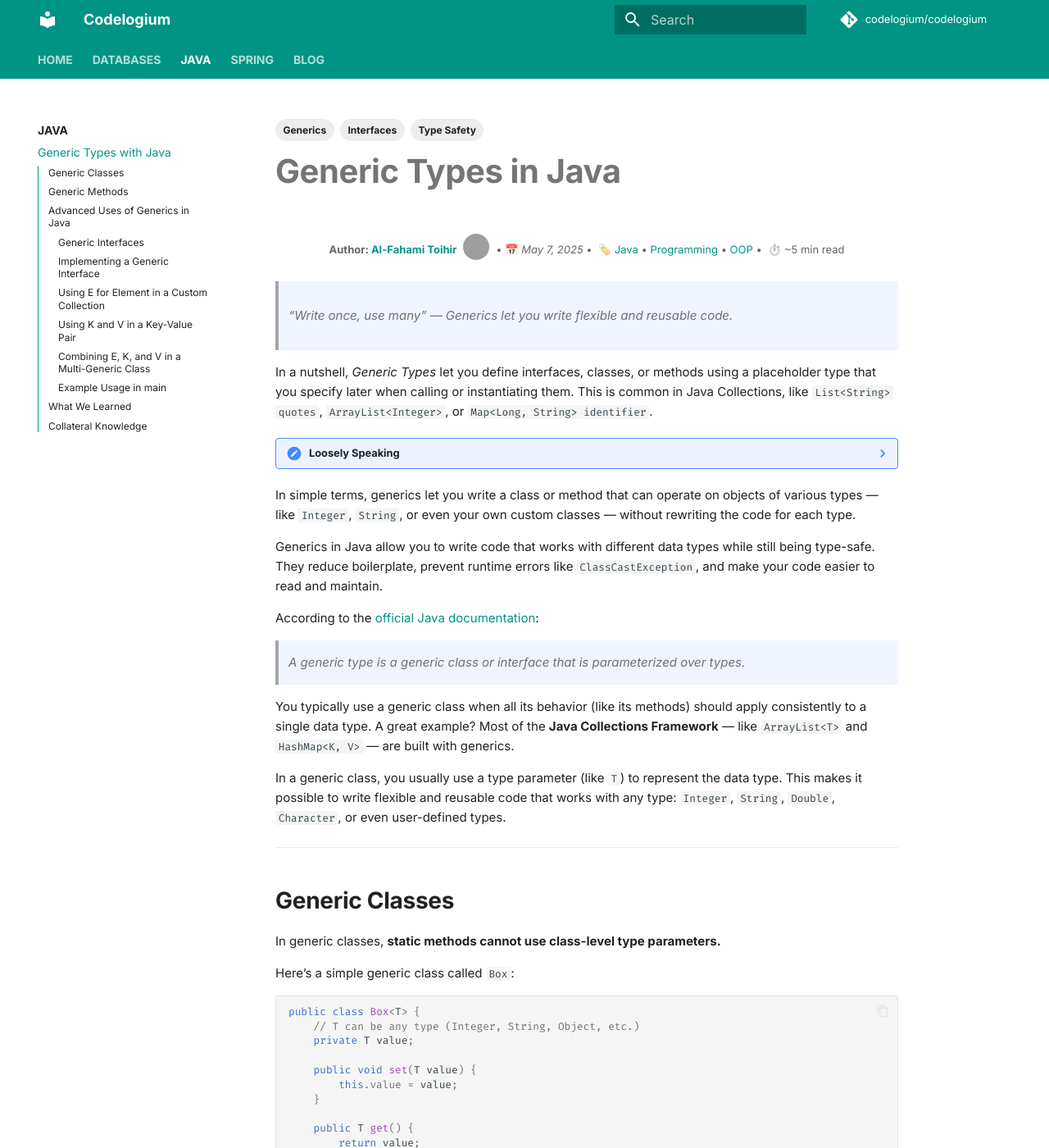
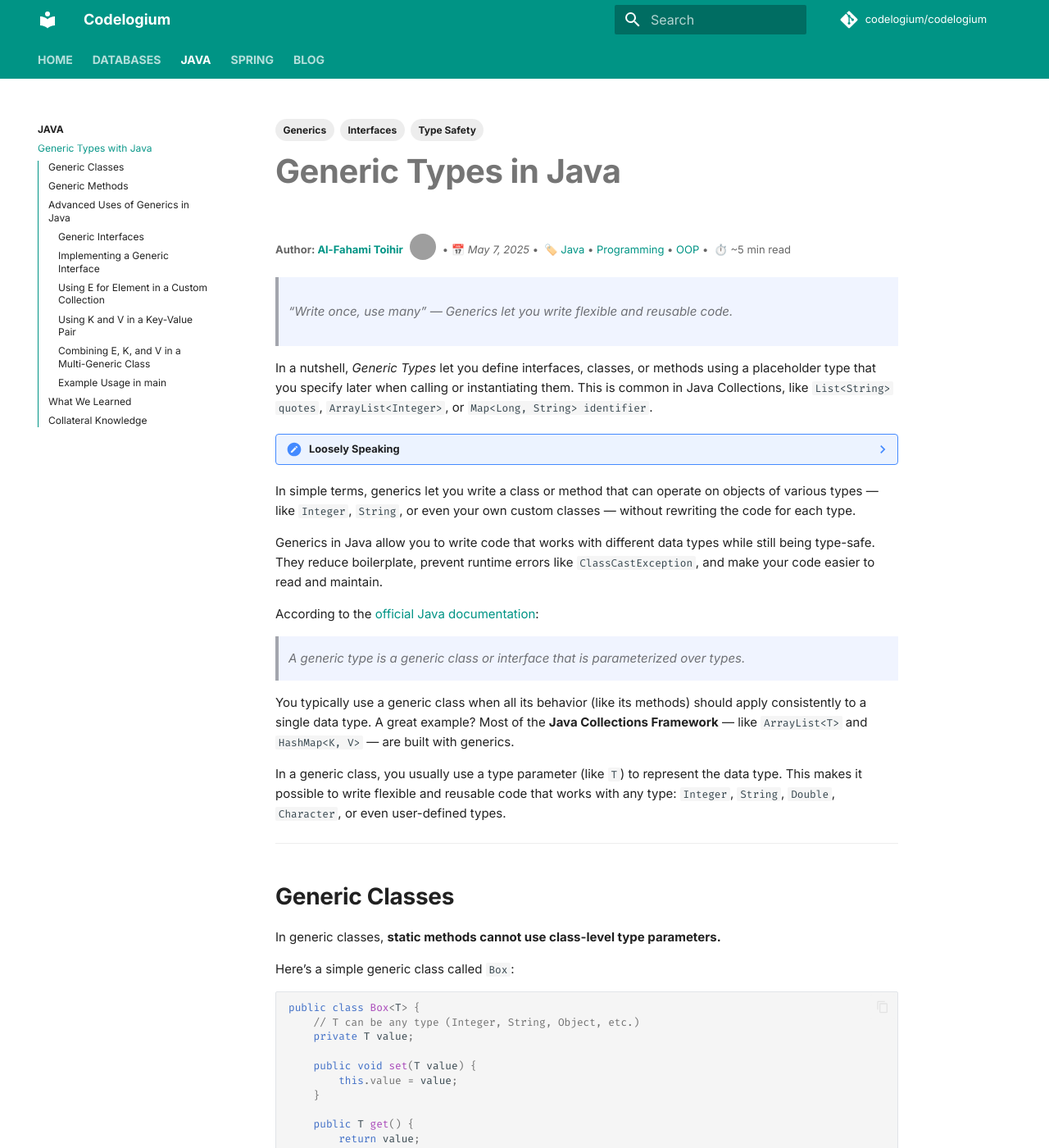
Before and after one commit to codelogium/codelogium.github.io, an MkDocs documentation site: the page built from docs/blog/post/java/generic-types.md, in a window 1280 px wide and 1400 px high. Shown: the whole window at 82% size. Built offline with MkDocs 1.6.1 and Material for MkDocs 9.7.7, drawn with Linux system fonts in a browser that asks for light colours; comment, search, counter and statistics services are not loaded; grey boxes are pictures that could not be loaded.

Commit message:
refractor: css refractoring

```diff
--- a/docs/stylesheets/extra.css
+++ b/docs/stylesheets/extra.css
@@ -1,21 +1,12 @@
-/* :root  > * {
-    --md-primary-fg-color:        #358544;
-    --md-primary-fg-color--light: #CCE0D0;
-    --md-primary-fg-color--dark:  #35856C;
-
-  } */
-
-/* Make sidebar navigation links bold */
-.md-header-nav .md-nav__link a {
-  font-weight: bold !important;
+/* Global Colors */
+:root {
+  --md-primary-fg-color: #358544;
+  --md-primary-fg-color--light: #CCE0D0;
+  --md-primary-fg-color--dark: #35856C;
 }
 
-.md-typeset h1,
-.md-typeset h2,
-.md-typeset h3,
-.md-typeset h4,
-.md-typeset h5,
-.md-typeset h6 {
+/* Typography Styles */
+.md-typeset h1, .md-typeset h2, .md-typeset h3, .md-typeset h4, .md-typeset h5, .md-typeset h6 {
   font-weight: 700;
 }
 
@@ -23,26 +14,23 @@
 .md-typeset h2 { font-size: 1.4rem; }
 .md-typeset h3 { font-size: 1rem; }
 
-/* Bold for top navigation links */
-.md-tabs__link {
-  font-weight: 700;
-}
-
-/* Increase base font size for body content */
 .md-typeset {
-  font-size: .75rem; /* or try 1.05rem / 1.1rem */
+  font-size: 0.75rem; /* Adjust base font size */
   line-height: 1.6;
 }
 
-.md-nav--secondary,
-.md-nav--secondary a {
-  font-size: 0.6rem;
+.md-header-nav .md-nav__link a, .md-tabs__link {
+  font-weight: bold !important;
 }
 
-/* Center main content and allow TOC space */
+.md-nav__link, .md-nav--secondary a {
+  font-size: 0.6rem;  /* Standardize font size for TOC links */
+}
+
+/* Main Content Layout */
 .md-content {
-  max-width: 800px; /* or 900px or 65ch for readability */
-  margin: 0 auto;   /* Center the content */
+  max-width: 800px;
+  margin: 0 auto;
 }
 
 @media screen and (min-width: 1220px) {
@@ -51,12 +39,20 @@
   }
 
   .md-content {
-    margin-left: 2rem; /* Give space for the TOC */
+    margin-left: 2rem; /* Allow space for TOC */
   }
 }
 
+/* Blockquotes */
+blockquote {
+  background-color: #f0f4ff;
+  border-left: 5px solid #3b82f6;
+  padding: 1em;
+  margin: 1.5em 0;
+  font-style: italic;
+}
 
-/* Code block container */
+/* Code Blocks */
 pre code {
   background-color: #f6f8fa;
   border: 1px solid #e1e4e8;
@@ -65,36 +61,13 @@ pre code {
   display: block;
 }
 
-/* Style blockquotes */
-blockquote {
-  background-color: #f0f4ff;
-  border-left: 5px solid #3b82f6;
-  padding: 1em;
-  margin: 1.5em 0;
-  font-style: italic;
-}
-
-/* Blog post metadata inline style */
+/* Blog Meta */
 .blog-meta {
   font-size: 0.65rem;
   color: #666;
   margin-top: 0.5rem;
-  /* margin-bottom: 1.5rem; */
   display: block;
-}
-
-/* Custom background for .md-typeset .admonition.tip */
-.md-typeset .admonition.tip {
-  background-color: #e6fffa;
-  border-left: 5px solid #2dd4bf;
-}
-
-.blog-meta {
-  display: flex;
-  align-items: center;
-  justify-content: center;
   text-align: center;
-  margin: 20px 0;
 }
 
 .blog-meta-container {
@@ -106,8 +79,7 @@ blockquote {
   border-radius: 50%;
   width: 32px;
   height: 32px;
-  margin-left: 8px;
-  margin-right: 8px;
+  margin: 0 8px;
   filter: grayscale(100%);
   transition: filter 0.3s ease;
 }
@@ -125,12 +97,7 @@ blockquote {
   text-decoration: none;
 }
 
-/* Hide mobile metadata block on desktop */
-.mobile-meta {
-  display: none;
-}
-
-/* Show only on small screens */
+/* Mobile Meta Block */
 @media (max-width: 768px) {
   .mobile-meta {
     display: block;
@@ -155,8 +122,15 @@ blockquote {
     text-decoration: underline;
   }
 
-  /* Also hide original .blog-meta block on mobile if needed */
+  /* Hide the mobile metadata on larger screens */
   .blog-meta {
+    display: none !important;
+  }
+}
+
+/* Hide mobile metadata block on desktop */
+@media (min-width: 769px) {
+  .mobile-meta {
     display: none !important;
   }
 }
@@ -166,7 +140,6 @@ blockquote {
   background: var(--md-primary-fg-color);
   color: white;
   padding: 2rem 1rem;
-  /* text-align: center; */
   font-size: 0.9rem;
   border-top: 1px solid rgba(255, 255, 255, 0.1);
 }
@@ -180,3 +153,14 @@ blockquote {
 .md-footer a:hover {
   color: white;
 }
+
+/* Custom Admonition (Tip) Style */
+.md-typeset .admonition.tip {
+  background-color: #e6fffa;
+  border-left: 5px solid #2dd4bf;
+}
+
+/* Sidebar Navigation Styling */
+.md-header-nav .md-nav__link a {
+  font-weight: bold !important;
+}
```
